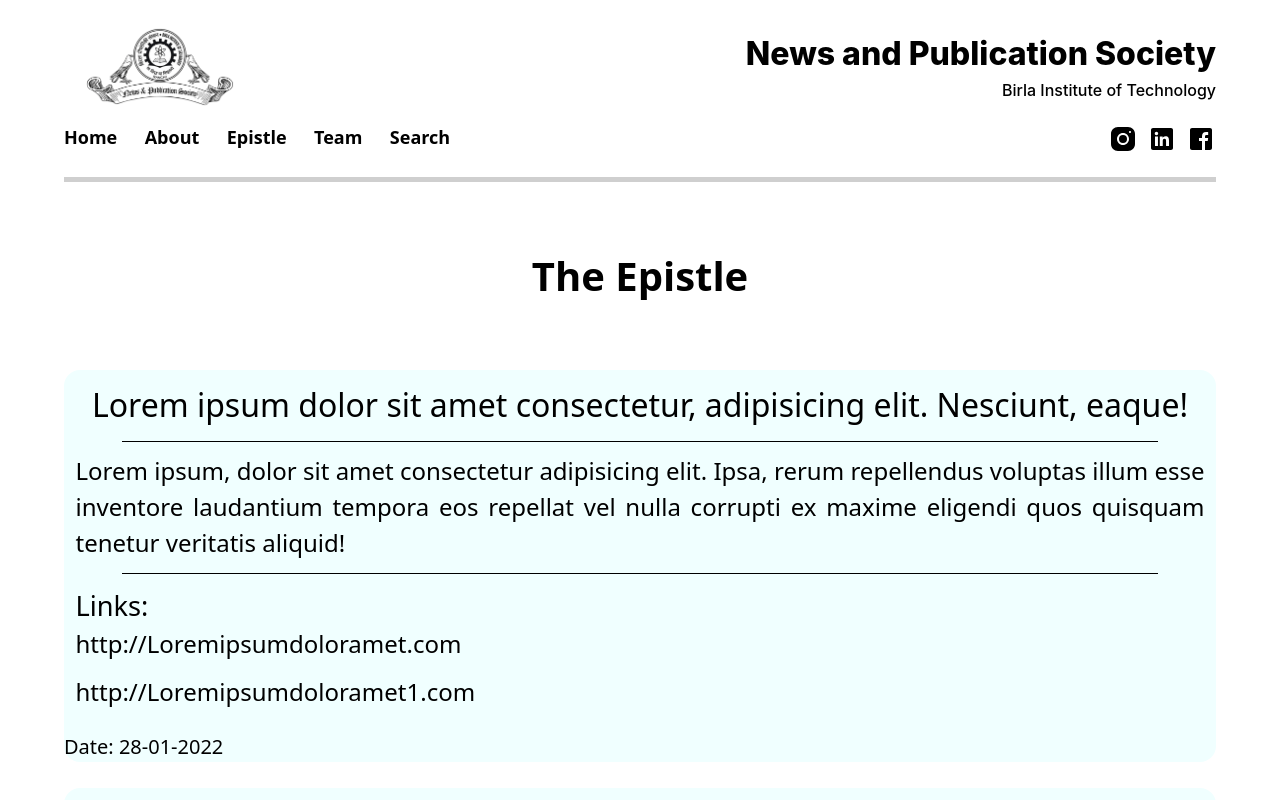
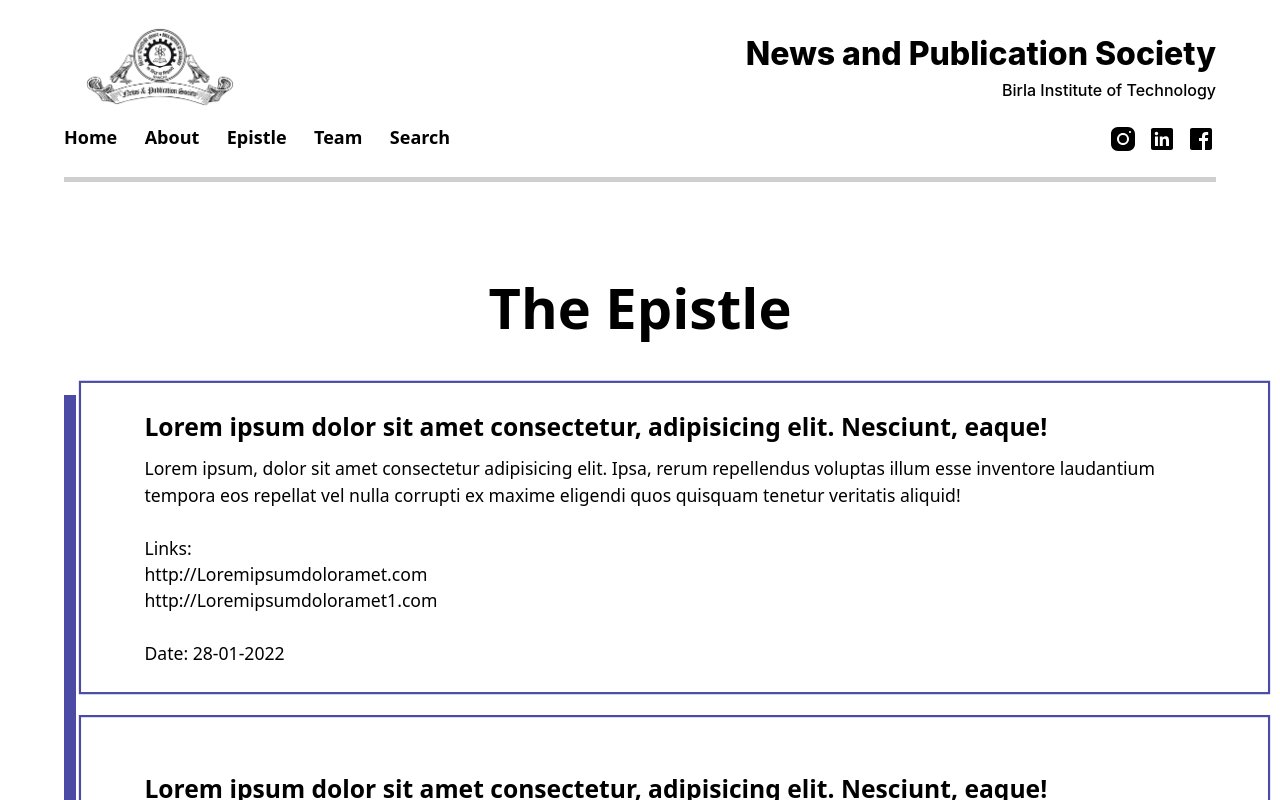
Before and after one commit to Riturajrs/NAPS-Website, a Next.js app: page /Epistle in a window 1280 px wide. Shown: the top 800 px of the page. Built offline with nearby package versions, Linux system fonts and the light colour scheme.

Commit message:
UI of Epistle changed

```diff
--- a/components/Epistle/Epistle.js
+++ b/components/Epistle/Epistle.js
@@ -1,17 +1,22 @@
 import Data from './dummy_data'
-import styles from './Epistle.module.css'
+import styles1 from './Epistle.module.css'
 import Section from './sections/section'
 
 export default function Main () {
   return (
-    <div className={styles.main_body}>
-      <div className={styles.heading}>The Epistle</div>
-      {Data.blogs.map(blog => {
-        let date = new Date(blog.body.DateAdded)
-        date = date.toISOString().substring(0,10);
-        date = date.split("-").reverse().join("-");
-        return <Section DateAdded={date} body={blog.body} />
-      })}
+    <div className={styles1.aboutCtn}>
+      <div className={styles1.activities}>
+        <h1 className={styles1.activitiesHeading}>The Epistle</h1>
+        {Data.blogs.map(blog => {
+          let date = new Date(blog.body.DateAdded)
+          date = date.toISOString().substring(0, 10)
+          date = date
+            .split('-')
+            .reverse()
+            .join('-')
+          return <Section DateAdded={date} body={blog.body} />
+        })}
+      </div>
     </div>
   )
 }
--- a/components/Epistle/Epistle.module.css
+++ b/components/Epistle/Epistle.module.css
@@ -1,11 +1,50 @@
-.main_body {
-  text-align: center;
-  align-items: center;
+.aboutCtn {
+  display: grid;
+  padding: 2% 5%;
 }
 
-.heading {
-  font-size: 2.5rem;
-  font-weight: 800;
+.break {
+  width: 100%;
+  height: 10px;
+}
+
+.activities {
+  margin-top: 5%;
+}
+.activitiesHeading {
+  font-size: 3.5rem;
+  font-weight: 600;
   text-align: center;
-  padding: 5%;
+  margin-bottom: 4%;
 }
+
+.cardBar {
+  width: 20px;
+  background: rgb(75, 75, 165);
+  height: inherit;
+  margin-left: 0%;
+}
+.card {
+  display: flex;
+  flex-direction: row;
+  gap: 5%;
+  justify-content: center;
+}
+.cardHeading {
+  font-size: 1.4rem;
+  font-weight: 600;
+  padding-bottom: 1%;
+}
+.cardText {
+  font-weight: 400;
+}
+.cardContent {
+  display: flex;
+  flex-direction: column;
+  border: 2px solid rgb(75, 75, 165);
+  padding: 2% 5%;
+  min-height: 30vh;
+  margin-bottom: 4%;
+  justify-content: center;
+  transition: transform 1s;
+}
--- a/components/Epistle/sections/section.js
+++ b/components/Epistle/sections/section.js
@@ -1,28 +1,39 @@
 import Link from 'next/link'
-import styles from './section.module.css'
+import styles1 from '../Epistle.module.css'
+import { useInView } from 'react-intersection-observer'
 
-
-export default function Section ({ DateAdded ,body }) {
+export default function Section ({ DateAdded, body }) {
+  const animationOptions = {
+    threshold: 1
+  }
+  const [ref, inView] = useInView(animationOptions)
   const { id, title, content, links } = body
 
   return (
-    <div className={styles.main_body}>
-      <div className={styles.title}>{title}</div>
-      <hr className={styles.line} />
-      <div className={styles.content}>{content}</div>
+    <div ref={ref} className={styles1.card}>
+      <div className={styles1.cardBar}></div>
+      <div
+        className={styles1.cardContent}
+        style={inView ? { transform: 'scale(1.1)' } : { transform: 'scale(1)' }}
+      >
+        <div className={styles1.cardHeading}>{title}</div>
+        <div className={styles1.cardText}>{content}</div>
         {links.length > 0 && (
           <div>
-          <hr className={styles.line} />
-        <div className={styles.links_heading}>
+            <br/>
+            <div className={styles1.cardText}>
               Links:
               {links.map(link => (
-            <div className={styles.links}>
+                <div className={styles1.cardText}>
                   <Link href={link}>{link}</Link>
                 </div>
               ))}
             </div>
-      </div>)}
-      <div className={styles.date}>Date: {DateAdded}</div>
+          </div>
+        )}
+        <br/>
+        <div className={styles1.cardText}>Date: {DateAdded}</div>
+      </div>
     </div>
   )
 }
--- a/components/Epistle/sections/section.module.css
+++ /dev/null
@@ -1,48 +0,0 @@
-.main_body {
-  margin-left: 5%;
-  border-radius: 1rem;
-  background-color: azure;
-  width: 90%;
-  margin-bottom: 2%;
-}
-
-.title {
-  font-size: 2rem;
-  font-weight: 500;
-  text-align: center;
-  padding: 1%;
-}
-
-.line{
-    margin-left: 5%;
-    width: 90%;
-    border-color: black;
-}
-
-.links_heading{
-    font-size: 1.7rem;
-    font-weight: 300;
-    text-align: justify;
-    padding: 1%;
-}
-
-.date{
-    font-size: 1.25rem;
-    font-weight: 300;
-    margin-bottom: 1%;
-    text-align: left;
-}
-
-
-.links{
-    font-size: 1.5rem;
-    font-weight: 200;
-    margin-bottom: 1%;
-}
-
-.content {
-  font-size: 1.5rem;
-  font-weight: 200;
-  text-align: justify;
-  padding: 1%;
-}
```
Lines whose indentation alone changed are shown as unchanged.
